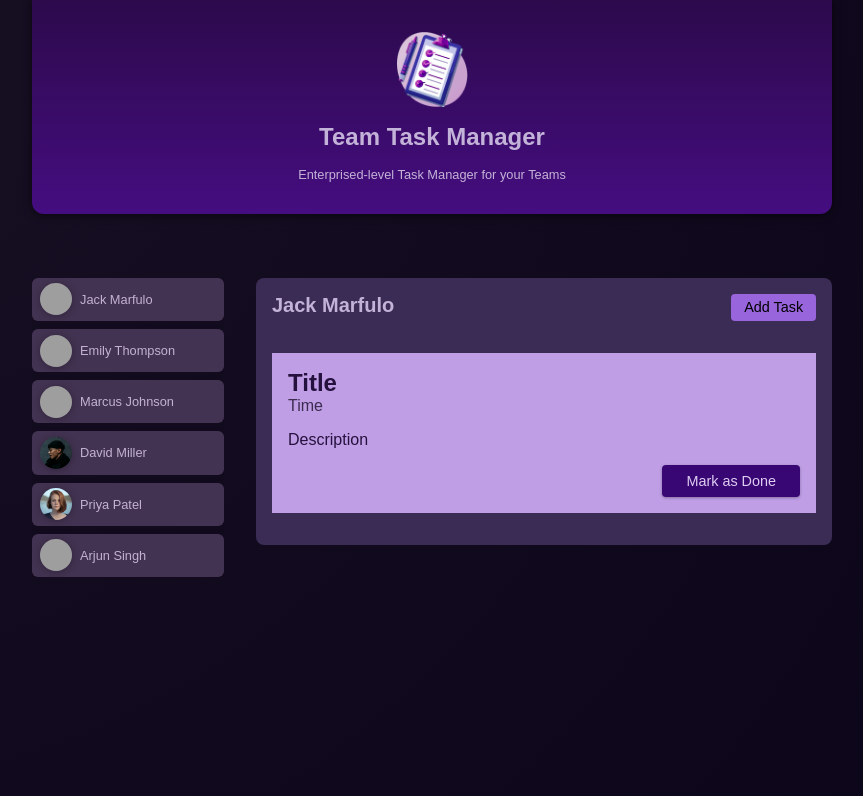
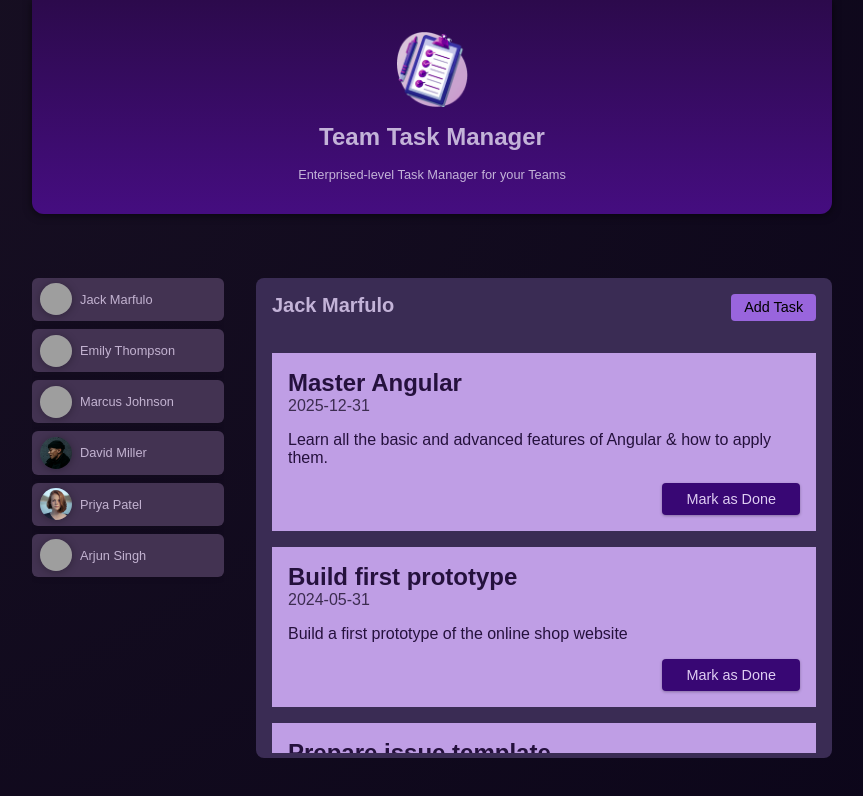
Before and after one commit to muruhh/Angular-team-task-manager, an Angular app: page / in a window 1280 px wide. Both pictures are taken after a click on the button "Jack Marfulo". Shown: the top 796 px of the page, without its empty margins (208-1071 px from the left). Built offline with nearby package versions, Linux system fonts and the light colour scheme; grey boxes are pictures that could not be loaded.

Commit message:
Displaying tasks on click + displaying contnet

```diff
--- a/src/app/Dummy_tasks.ts
+++ b/src/app/Dummy_tasks.ts
@@ -1,7 +1,7 @@
 export const DUMMY_TASKS = [
   {
     id: 't1',
-    userId: 'u1',
+    userId: 1,
     title: 'Master Angular',
     summary:
       'Learn all the basic and advanced features of Angular & how to apply them.',
@@ -9,14 +9,14 @@
   },
   {
     id: 't2',
-    userId: 'u3',
+    userId: 3,
     title: 'Build first prototype',
     summary: 'Build a first prototype of the online shop website',
     dueDate: '2024-05-31',
   },
   {
     id: 't3',
-    userId: 'u3',
+    userId: 3,
     title: 'Prepare issue template',
     summary:
       'Prepare and describe an issue template which will help with project management',
--- a/src/app/tasks/task/task.component.html
+++ b/src/app/tasks/task/task.component.html
@@ -1,7 +1,7 @@
 <article>
-  <h2>Title</h2>
-  <time datetime="">Time</time>
-  <p>Description</p>
+  <h2>{{ task.title }}</h2>
+  <time datetime="">{{ task.dueDate }}</time>
+  <p>{{ task.summary }}</p>
   <div class="actions">
     <button>Mark as Done</button>
   </div>
--- a/src/app/tasks/tasks.component.html
+++ b/src/app/tasks/tasks.component.html
@@ -7,8 +7,11 @@
   </header>
 
   <ul>
+    @for(task of tasks; track task.id){
+
     <li>
-      <app-task />
+      <app-task [task]="task" />
     </li>
+    }
   </ul>
 </div>
--- a/src/app/tasks/tasks.component.ts
+++ b/src/app/tasks/tasks.component.ts
@@ -19,8 +19,4 @@
   @Input({ required: true }) selectedMember!: User;
 
   tasks = DUMMY_TASKS;
-
-  getTasks() {
-    // return this.member.filter();
-  }
 }
```
Also changed, not shown: src/app/tasks/task/task.component.ts (+11 -3 lines).
